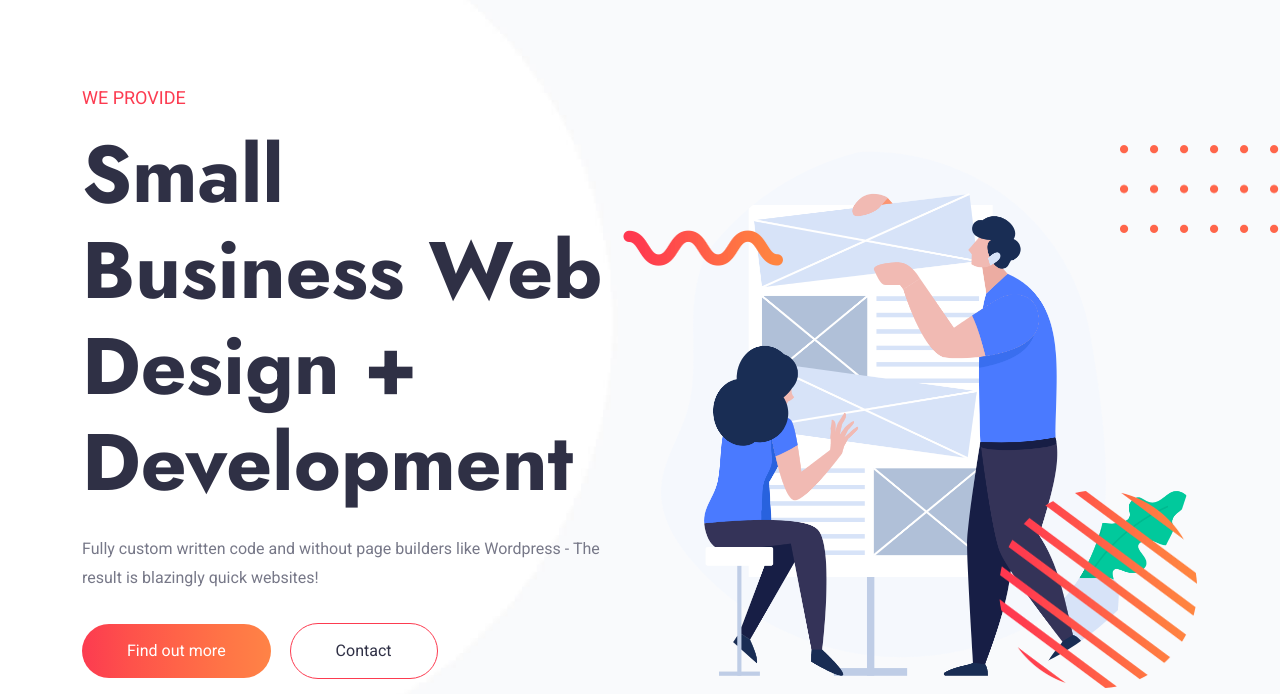
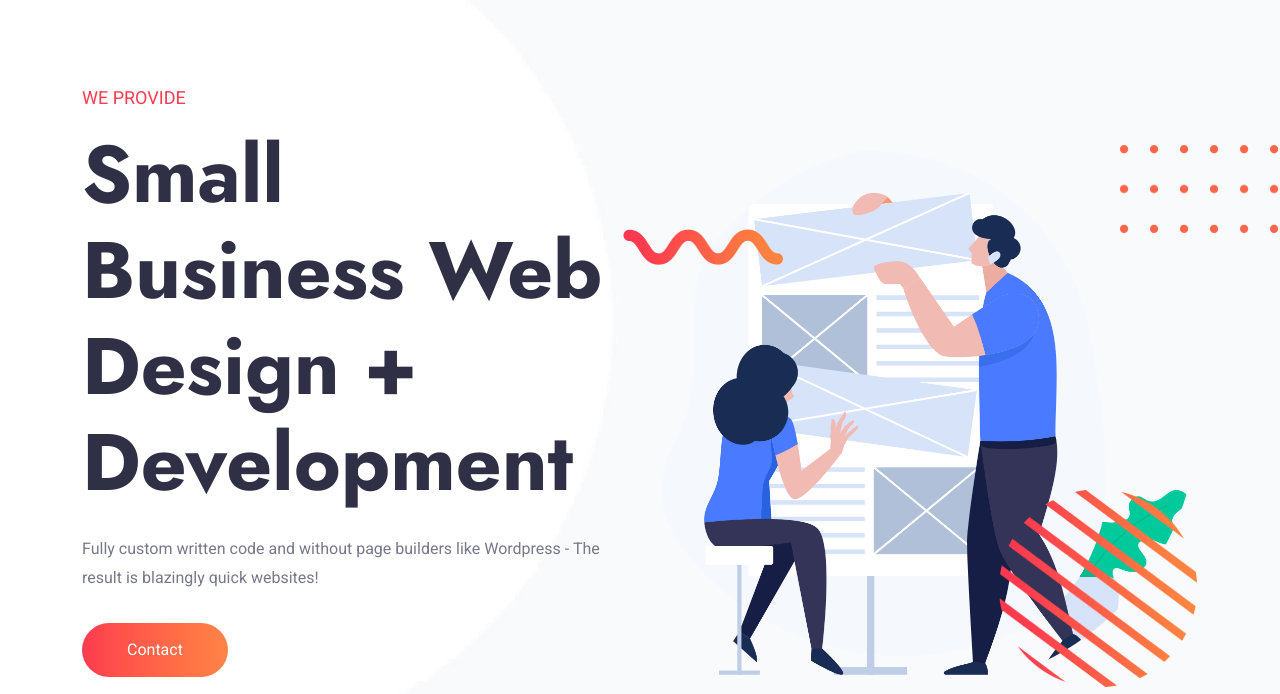
Before and after one commit to DanielOttodev/simplyweb, a plain HTML site: page index.html in a window 1280 px wide. Shown: the part 106-800 px from the top of the page. Drawn offline with Linux system fonts and the light colour scheme; files whose address does not match are found by name.

Commit message:
button fixes

```diff
--- a/index.html
+++ b/index.html
@@ -175,8 +175,8 @@
                             quick websites! </p>
 
                         <ul class="banner-btn">
-                            <li><a href="contact.html" class="default-btn border-radius">Find out more</a></li>
-                            <li><a href="appointment.html" class="optional-btn border-radius">Contact</a></li>
+                            <li><a href="contact.html" class="default-btn border-radius">Contact</a></li>
+                            <!----     <li><a href="appointment.html" class="optional-btn border-radius">Contact</a></li> -->
                         </ul>
 
                         <ul class="main-banner-social">
@@ -404,7 +404,7 @@
                         </div>
 
                         <div class="about-btn">
-                            <a href="about.html" class="default-btn border-radius">Contact Us</a>
+                            <a href="contact.html" class="default-btn border-radius">Contact Us</a>
                             <a href="tel:61413864377" class="phone-number"><i class="ri-phone-fill"></i> +61 413 864
                                 377</a>
                         </div>
```
